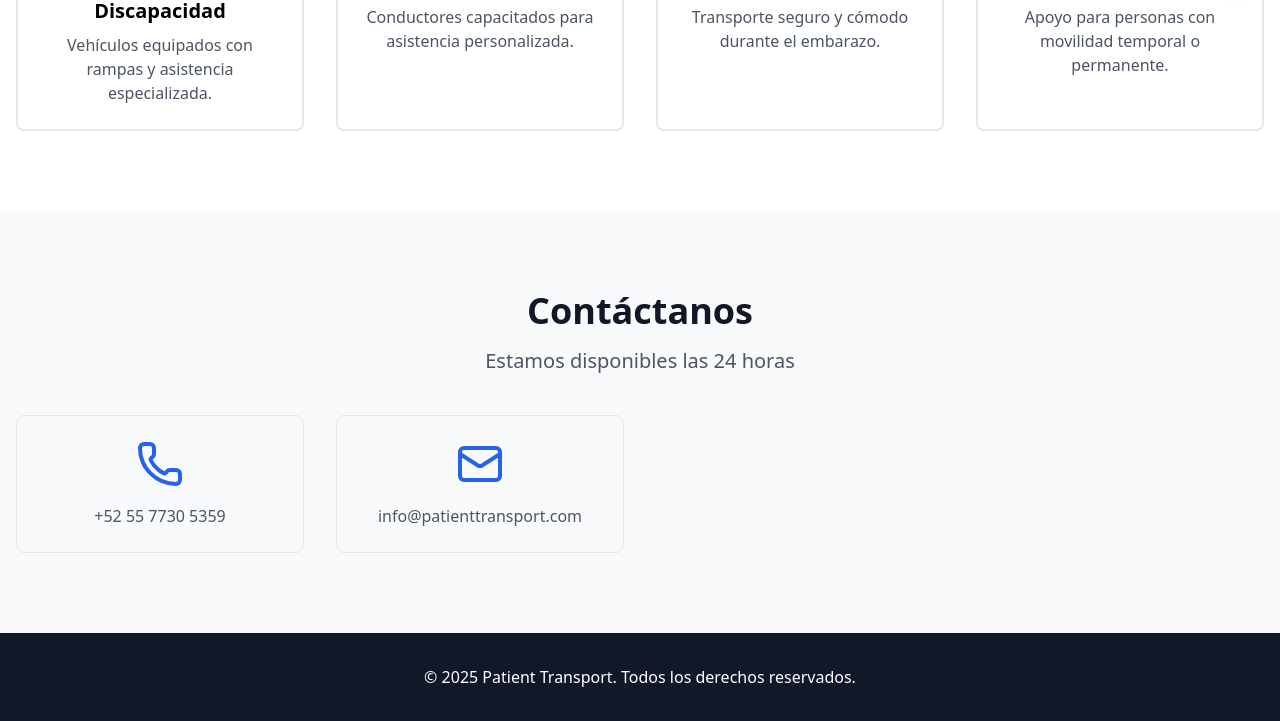
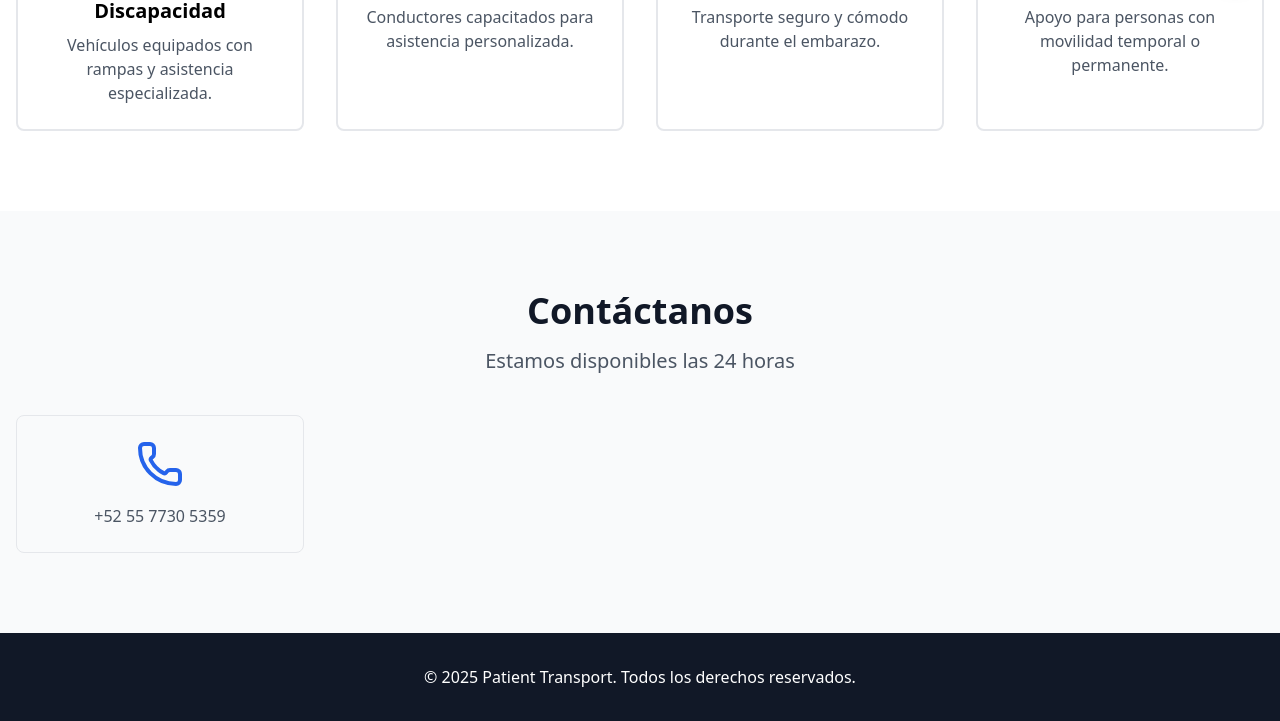
Before and after one commit to cybershield26/Patient-Transport, a plain HTML site: page index.html in a window 1280 px wide. Shown: the part 800-1521 px from the top of the page. Drawn offline with nearby package versions, Linux system fonts and the light colour scheme.

Commit message:
Update index.html

```diff
--- a/index.html
+++ b/index.html
@@ -112,10 +112,6 @@
           <i data-lucide="phone" class="h-12 w-12 text-blue-600 mx-auto mb-4"></i>
           <p class="text-gray-600">+52 55 7730 5359</p>
         </div>
-        <div class="p-6 border rounded-lg">
-          <i data-lucide="mail" class="h-12 w-12 text-blue-600 mx-auto mb-4"></i>
-          <p class="text-gray-600">info@patienttransport.com</p>
-        </div>
       </div>
     </div>
   </section>
```
